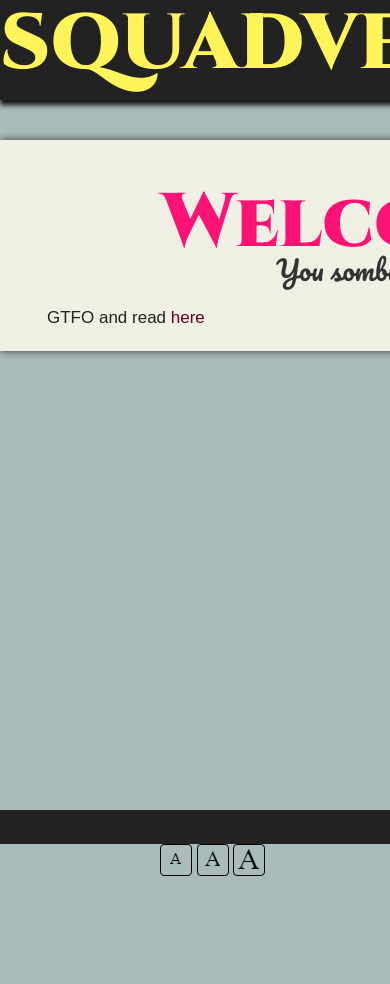
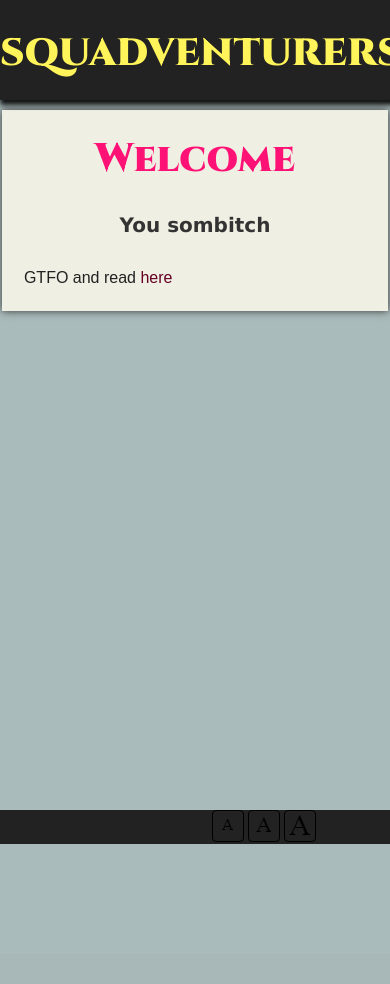
Before and after one commit to RossCampbellDev/squadventurers, a Flask app: template templates/index.html in a window 390 px wide; the page is wider, and only the part inside the window is pictured. After the commit the page ends 844 px from the top of that part, so only its background shows below. Run offline with Flask 2, Linux system fonts and the light colour scheme; the template is opened without the code that fills it, so the values that code supplies are empty.

Commit message:
fixed styling for mobile

```diff
--- a/app.py
+++ b/app.py
@@ -1,6 +1,7 @@
 #!/usr/bin/python3
 import json
-from flask import Flask, render_template
+import os
+from flask import Flask, render_template, send_from_directory
 
 app = Flask(__name__) #create app variable and make instance of Flask class
 
@@ -80,6 +81,10 @@ def bio(nameIn):
 
     return ""
 
+@app.route('/favicon.ico')
+def favicon():
+    return send_from_directory(os.path.join(app.root_path, 'static'),'favicon.ico',mimetype='image/vnd.microsoft.icon')
+
 
 if __name__ == "__main__":
     app.run(debug=True, host="0.0.0.0", port=8080)
--- a/static/bored.css
+++ b/static/bored.css
@@ -47,7 +47,7 @@ a:hover {
 }
 
 .title-top {
-	font-size:78px;
+	font-size:76px;
 	font-weight:bold;
 	font-family: 'Cinzel', serif;
 	color:#fff459;
@@ -57,7 +57,7 @@ a:hover {
 }
 
 .title-main {
-	font-size:76px;
+	font-size:70px;
 	font-weight:bold;
 	font-family: 'Cinzel', serif;
 	color:#ff1275;
@@ -77,7 +77,7 @@ a:hover {
 
 .content-main {
 	z-index:1;
-	min-width:700px; width:700px;
+	width:700px;
 	height:auto; max-height:100%;
 	margin-top:140px; margin-bottom:40px;
 	margin-left:auto; margin-right:auto;
@@ -97,11 +97,42 @@ a:hover {
 	line-height:130%;
 }
 
+
+@media screen and (orientation:portrait) {
+	.title-top {
+		font-size:38px;
+		margin-top:28px;
+		height:70px;
+	}
+
+	.title-main {
+		font-size:40px;
+		margin-top:20px;
+	}
+
+	.title-sub {
+		font-size:20px;
+		font-family:verdana;
+		font-weight:bold;
+	}
+
+	.content-main {
+		width:98%;
+		margin-top:110px;
+	}
+
+	.content-text {
+		font-size:16px;
+		padding:10px;
+	}
+}
+
 .content-navbar {
 	position:fixed;
 	top:15%; left:1%;
 	height:auto; width:120px;
 	margin:4px;
+	z-index:2;
 }
 
 .content-player {
@@ -129,7 +160,8 @@ a:hover {
 	bottom:2px;
 	width:138px; height:32px;
 	text-align:center;
-	margin-left:-68px; left:50%;
+	margin-left:-138px; left:50%;
+	z-index:3;
 }
 
 .navImage:hover {
@@ -150,7 +182,11 @@ a:hover {
 }
 
 #fontSizes {
-	width:105px; height:32px; float:right;
+	position:fixed;
+	width:138px; height:32px; float:right;
+	text-align:center;
+	bottom:2px;
+	left:50%; margin-right:138px;
 }
 
 .fontImage {
@@ -159,6 +195,11 @@ a:hover {
 	border-radius:4px;
 }
 
+.fontImage:hover {
+	-webkit-box-shadow: inset 0 0 7px #aaa;
+	-moz-box-shadow: inset 0 0 7px #aaa;
+	box-shadow: inset 0 0 7px #aaa;
+}
 
 
 /*******************/
--- a/templates/read.html
+++ b/templates/read.html
@@ -2,6 +2,7 @@
 <html>
 <head>
 	<meta charset="UTF-8">
+	<!--<meta name="viewport" content="width=device-width, initial-scale=1.0">-->
 	<title>StoryBored</title>
 	<link rel="stylesheet" href="/static/bored.css">
 	<script type="text/javascript">
@@ -19,6 +20,7 @@
 			var t = document.getElementById("content-text");
 			t.style.fontSize = n + "px";
 		}
+
 	</script>
 </head>
 
```
Also changed, not shown: static/favicon.ico (added).
